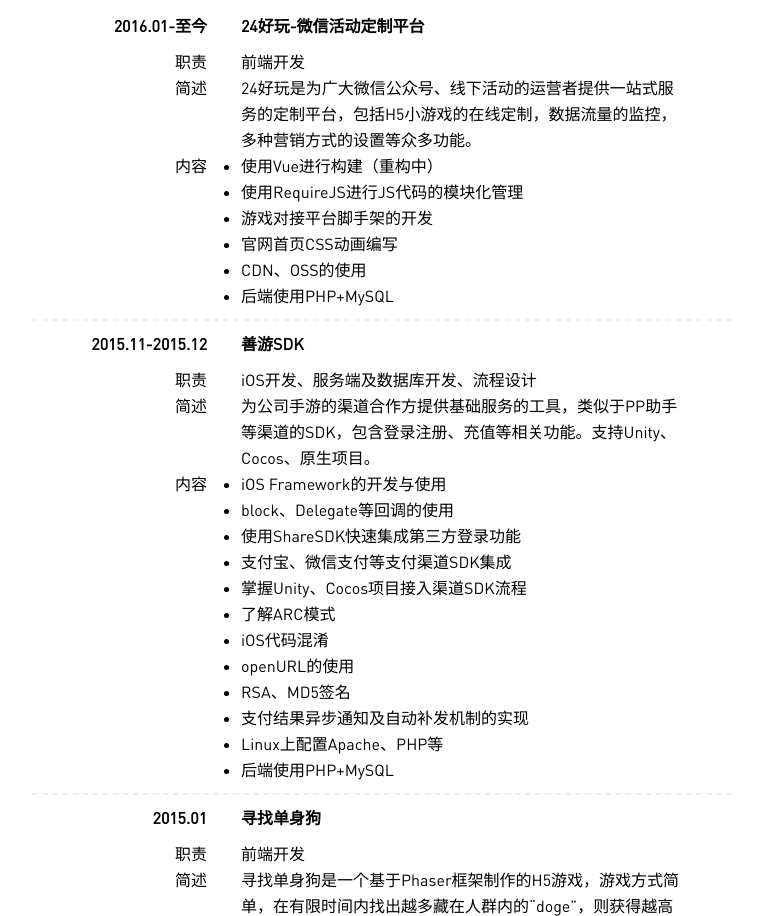
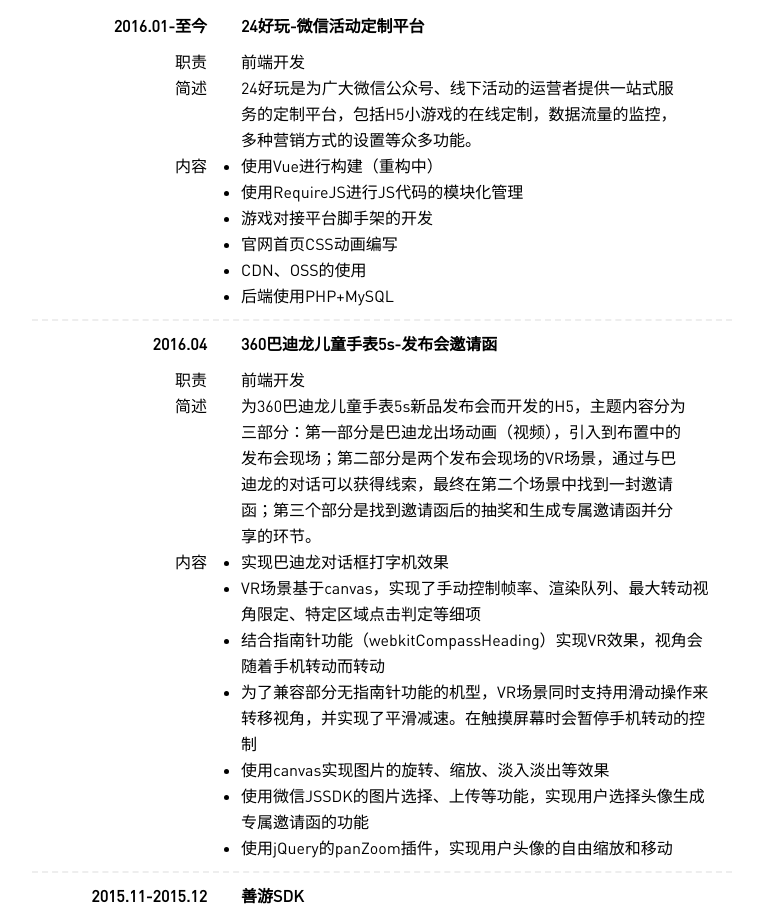
Before and after one commit to VincentPat/blog, a plain HTML site: page resume/index.html in a window 1280 px wide. Shown: the part 1148-2064 px from the top of the page, without its empty margins (258-1021 px from the left). Drawn offline with Linux system fonts and the light colour scheme.

Commit message:
Site updated: 2016-11-21 00:29:46

```diff
--- a/resume/index.html
+++ b/resume/index.html
@@ -171,6 +171,40 @@
 			<li class="content">CDN、OSS的使用</li>
 
 			<li class="content">后端使用PHP+MySQL</li>
+
+		</ul>
+	</div>
+
+
+	<div class="detail">
+		<div class="label">2016.04</div>
+		<span class="name">360巴迪龙儿童手表5s-发布会邀请函</span>
+	</div>
+	<div class="job">
+		<div class="label">职责</div>
+		<span>前端开发</span>
+	</div>
+	<div class="desc">
+		<div class="label">简述</div>
+		<span>为360巴迪龙儿童手表5s新品发布会而开发的H5，主题内容分为三部分：第一部分是巴迪龙出场动画（视频），引入到布置中的发布会现场；第二部分是两个发布会现场的VR场景，通过与巴迪龙的对话可以获得线索，最终在第二个场景中找到一封邀请函；第三个部分是找到邀请函后的抽奖和生成专属邀请函并分享的环节。</span>
+	</div>
+	<div class="contents">
+		<div class="label">内容</div>
+		<ul>
+
+			<li class="content">实现巴迪龙对话框打字机效果</li>
+
+			<li class="content">VR场景基于canvas，实现了手动控制帧率、渲染队列、最大转动视角限定、特定区域点击判定等细项</li>
+
+			<li class="content">结合指南针功能（webkitCompassHeading）实现VR效果，视角会随着手机转动而转动</li>
+
+			<li class="content">为了兼容部分无指南针功能的机型，VR场景同时支持用滑动操作来转移视角，并实现了平滑减速。在触摸屏幕时会暂停手机转动的控制</li>
+
+			<li class="content">使用canvas实现图片的旋转、缩放、淡入淡出等效果</li>
+
+			<li class="content">使用微信JSSDK的图片选择、上传等功能，实现用户选择头像生成专属邀请函的功能</li>
+
+			<li class="content">使用jQuery的panZoom插件，实现用户头像的自由缩放和移动</li>
 
 		</ul>
 	</div>
```
